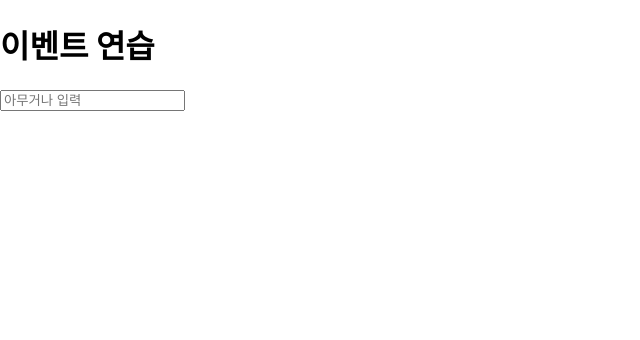
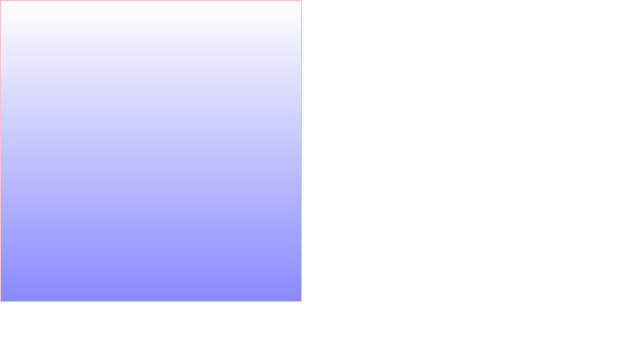
Before and after one commit to suhyeon0111/React_study, a React (Create React App) app in the folder hello-react/: page / in a window 1280 px wide. Shown: the top 340 px of the page, without its empty margins (0-640 px from the left). Built offline with nearby package versions, Linux system fonts and the light colour scheme.

Commit message:
[ref 공부]

```diff
--- a/hello-react/src/App.js
+++ b/hello-react/src/App.js
@@ -1,9 +1,11 @@
 import React from "react";
 // import Say from "./Say";
-import EventPractice from "./EventPractice";
+// import EventPractice from "./EventPractice";
+// import ValidationSample from "./ValidationSample";
+import ScrollBox from "./ScrollBox";
 
 const App = () => {
-  return <EventPractice />;
+  return <ScrollBox />;
 };
 
 export default App;
--- a/hello-react/src/EventPractice.js
+++ b/hello-react/src/EventPractice.js
@@ -1,21 +1,98 @@
-import React, { Component } from "react";
+import React, { useState } from "react";
 
-class EventPractice extends Component {
-  render() {
+const EventPractice = () => {
+  const [username, setUsername] = useState("");
+  const [message, setMessage] = useState("");
+  const onChangeUsername = (e) => setUsername(e.tartget.value);
+  const onChangeMessage = (e) => setMessage(e.target.value);
+  const onClick = () => {
+    alert(username + ": " + message);
+    setUsername("");
+    setMessage("");
+  };
+
+  const onKeyPress = (e) => {
+    if (e.key === "Enter") {
+      onClick();
+    }
+  };
   return (
     <div>
       <h1>이벤트 연습</h1>
       <input
         type="text"
+        name="username"
+        placeholder="사용자명"
+        value={username}
+        onChange={onChangeUsername}
+      />
+      <input
+        type="text"
         name="message"
         placeholder="아무거나 입력"
-          onChange={(e) => {
-            console.log(e.target.value);
-          }}
+        value={message}
+        onChange={onChangeMessage}
+        onKeyPress={onKeyPress}
       />
+      <button onClick={onClick}>확인</button>
     </div>
   );
-  }
-}
+};
 
 export default EventPractice;
+
+// import React, { Component } from "react";
+
+// class EventPractice extends Component {
+//   state = {
+//     username: "",
+//     message: "",
+//   };
+
+//   //   constructor(props) {
+//   //     super(props);
+//   //     this.handleChange = this.handleChange.bind(this);
+//   //     this.handleClick = this.handleClick.bind(this);
+//   //   }
+
+//   handleChange = (e) => {
+//     this.setState({
+//       [e.target.name]: e.target.value,
+//     });
+//   };
+
+//   handleClick = () => {
+//     alert(this.state.username + ": " + this.state.message);
+//     this.setState({ username: "", message: "" });
+//   };
+
+//   handleKeyPress = (e) => {
+//     if (e.key === "Enter") {
+//       this.handleClick();
+//     }
+//   };
+
+//   render() {
+//     return (
+//       <div>
+//         <h1>이벤트 연습</h1>
+//         <input
+//           type="text"
+//           name="username"
+//           placeholder="사용자명"
+//           value={this.state.username}
+//           onChange={this.handleChange}
+//         />
+//         <input
+//           type="text"
+//           name="message"
+//           placeholder="아무거나 입력"
+//           value={this.state.message}
+//           onChange={this.handleChange}
+//           onKeyPress={this.handleKeyPress}
+//         />
+//         <button onClick={this.handleClick}>확인</button>
+//       </div>
+//     );
+//   }
+// }
--- /dev/null
+++ b/hello-react/src/ScrollBox.js
@@ -0,0 +1,33 @@
+import React, { Component } from "react";
+
+class ScrollBox extends Component {
+
+  render() {
+    const style = {
+      border: "1px solid pink",
+      height: "300px",
+      width: "300px",
+      overflow: "auto",
+      position: "relative",
+    };
+    const innerStyle = {
+      width: "100%",
+      height: "650px",
+      background: "linear-gradient(white, blue)",
+    };
+
+    return (
+      <div
+        style={style}
+        ref={(ref) => {
+          this.box = ref;
+        }}
+      >
+        <div style={innerStyle} />
+
+      </div>
+
+    );
+  }
+}
+export default ScrollBox;
--- /dev/null
+++ b/hello-react/src/ValidationSample.css
@@ -0,0 +1,7 @@
+.success {
+  background-color: lightgreen;
+}
+
+.failure {
+  background-color: lightcoral;
+}
--- /dev/null
+++ b/hello-react/src/ValidationSample.js
@@ -0,0 +1,47 @@
+import React, { Component } from "react";
+import "./ValidationSample.css";
+
+class ValidationSample extends Component {
+  state = {
+    password: "",
+    clicked: false,
+    validated: false,
+  };
+
+  handleChange = (e) => {
+    this.setState({
+      password: e.target.value,
+    });
+  };
+
+  handleButtonClick = () => {
+    this.setState({
+      clicked: true,
+      validated: this.state.password === "0000",
+    });
+    this.input.focus();
+  };
+
+  render() {
+    return (
+      <div>
+        <input
+          type="password"
+          ref={(ref) => (this.input = ref)}
+          value={this.state.password}
+          onChange={this.handleChange}
+          className={
+            this.state.clicked
+              ? this.state.validated
+                ? "success"
+                : "failure"
+              : ""
+          }
+        />
+        <button onClick={this.handleButtonClick}>검증하기</button>
+      </div>
+    );
+  }
+}
+
+export default ValidationSample;
```
Lines whose indentation alone changed are shown as unchanged.
